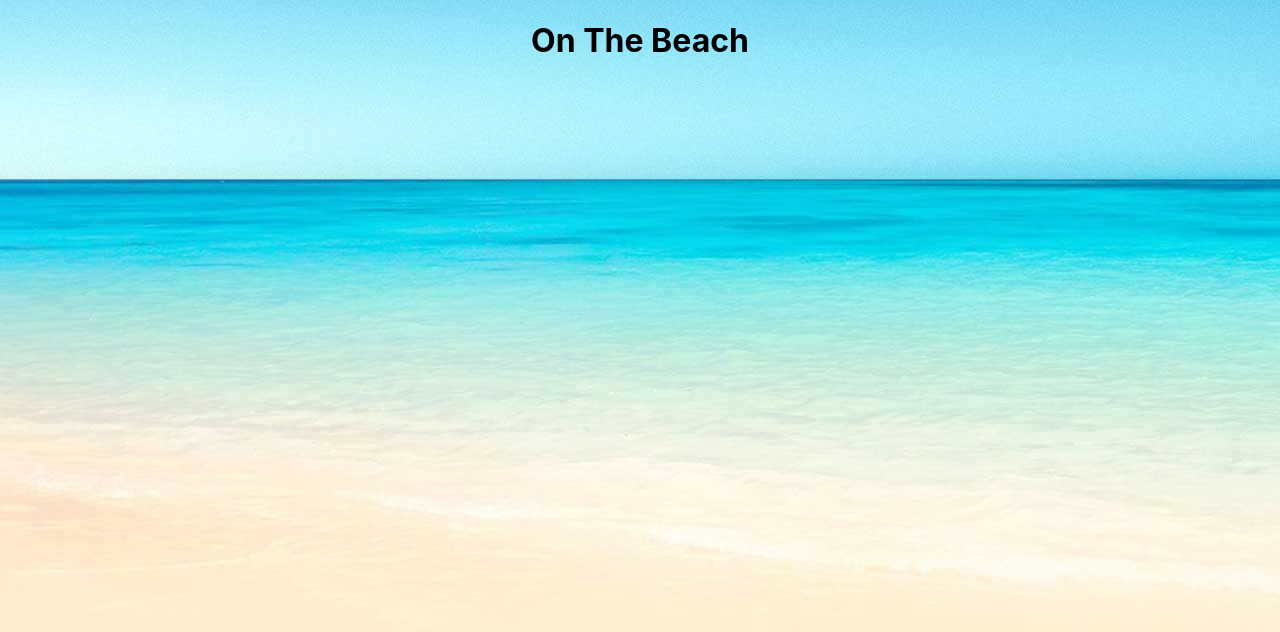
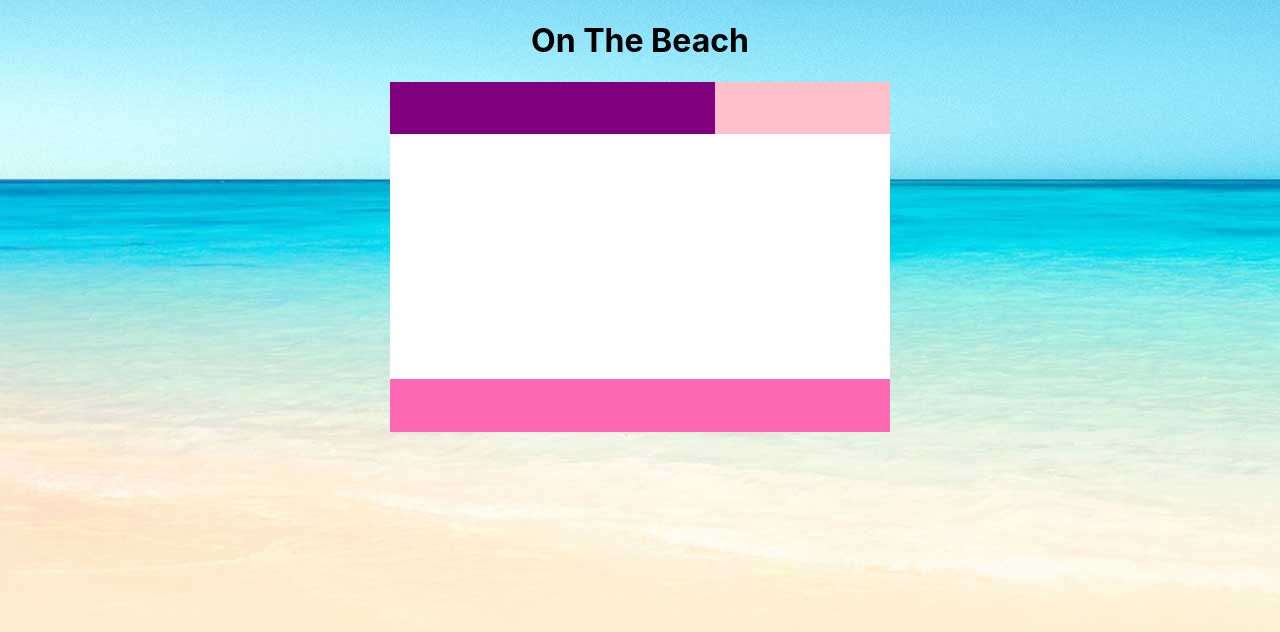
Before and after one commit to jamiebdavis/on-the-beach, a React (Create React App) app: page / in a window 1280 px wide. Shown: the top 632 px of the page. Built offline with nearby package versions, Linux system fonts and the light colour scheme.

Commit message:
added destinations

```diff
--- a/src/App.js
+++ b/src/App.js
@@ -1,11 +1,40 @@
 import React, { Component } from "react";
 import "./App.css";
+import Card from "./components/Card/Card";
+
+let destinations = [
+  {
+    hotelName: "",
+    stars: 0,
+    price: 0,
+    image: "",
+    dateInfo: "",
+    description: ""
+  },
+  {
+    hotelName: "",
+    stars: 0,
+    price: 0,
+    image: "",
+    dateInfo: "",
+    description: ""
+  },
+  {
+    hotelName: "",
+    stars: 0,
+    price: 0,
+    image: "",
+    dateInfo: "",
+    description: ""
+  }
+];
 
 class App extends Component {
   render() {
     return (
       <div className="App">
         <h1>On The Beach</h1>
+        <Card />
       </div>
     );
   }
--- /dev/null
+++ b/src/components/Card/Card.js
@@ -0,0 +1,16 @@
+import React from "react";
+import classes from "./Card.module.css";
+
+const Card = props => {
+  return (
+    <div class={classes.container}>
+      <div class={classes.topBanner}>
+        <div class={classes.topLeftBanner} />
+      </div>
+
+      <div class={classes.bottomBanner} />
+    </div>
+  );
+};
+
+export default Card;
--- /dev/null
+++ b/src/components/Card/Card.module.css
@@ -0,0 +1,28 @@
+.container {
+  background: white;
+  height: 350px;
+  width: 500px;
+  display: flex;
+  flex-direction: column;
+  justify-content: space-between;
+  margin: 0 auto;
+}
+
+.topBanner {
+  width: 100%;
+  height: 15%;
+  background-color: pink;
+}
+
+.topLeftBanner {
+  height: 100%;
+  background-color: purple;
+  width: 65%;
+  align-items: flex-end;
+}
+
+.bottomBanner {
+  width: 100%;
+  height: 15%;
+  background-color: hotpink;
+}
```
